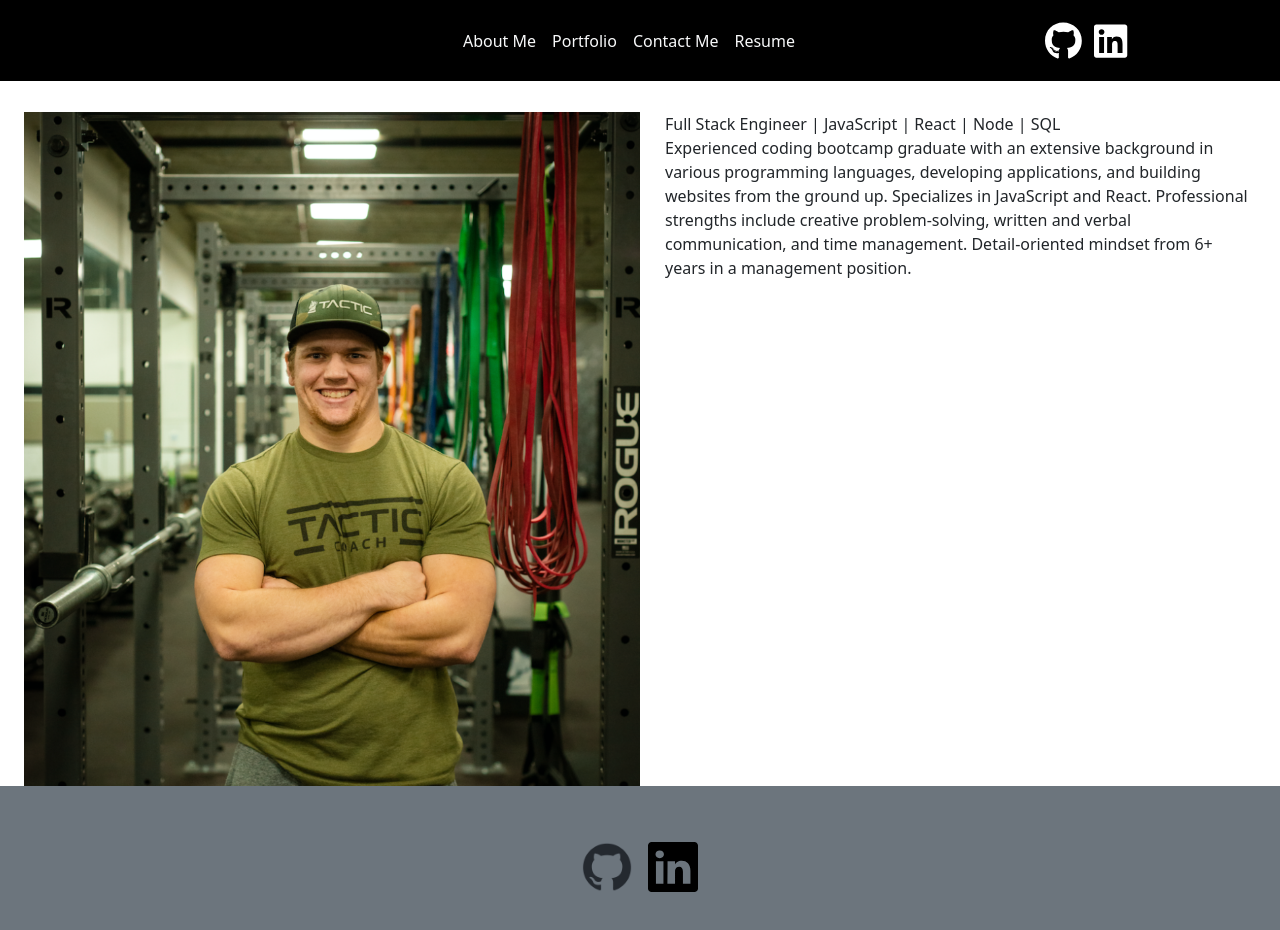
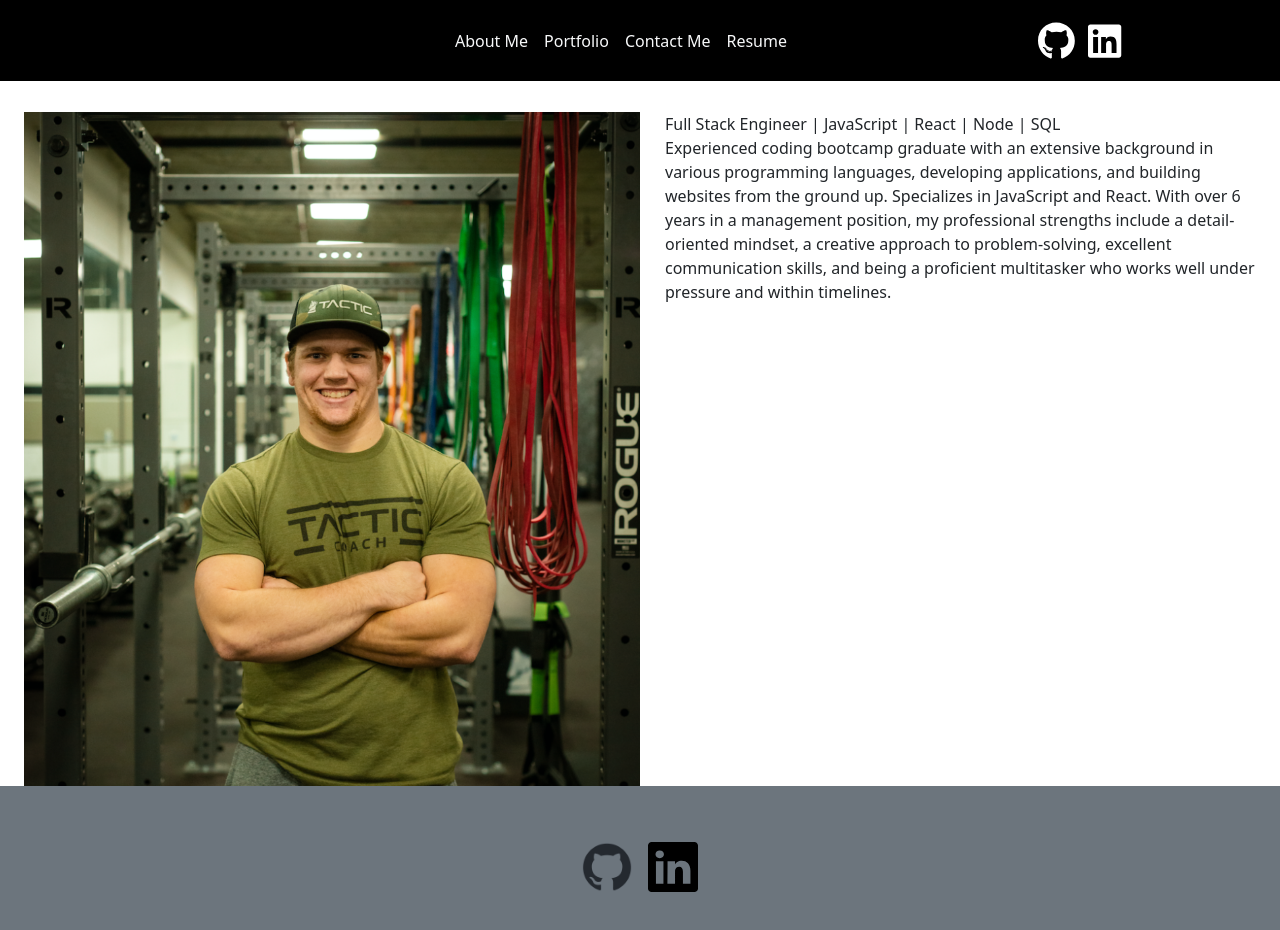
Before and after one commit to MrDietCola/React-Portfolio, a React (Vite) app: page / in a window 1280 px wide. Shown: the top 930 px of the page. Built offline with nearby package versions, Linux system fonts and the light colour scheme; grey boxes are pictures that could not be loaded.

Commit message:
updated resume and about me page and added css to social icons

```diff
--- a/src/components/UI/Navbar.jsx
+++ b/src/components/UI/Navbar.jsx
@@ -40,8 +40,29 @@ export default function Nav({ links }) {
           {links.map((link) => link)}
         </div>
         <div id='socials'>
-          <a className="header-icon pe-2" href="https://github.com/Seidler93" target="_blank"><FontAwesomeIcon icon={faGithub} /></a>
-          <a className="header-icon ps-1" href="https://www.linkedin.com/in/a-j-seidler-a50556b2/" target="_blank"><FontAwesomeIcon icon={faLinkedin} /></a>
+          <motion.button
+           whileHover={{ scale: 1.1, rotate: 360}}
+           whileTap={{ scale: 0.9,  }}
+           transition={{
+            type: "spring",
+            stiffness: 260,
+            damping: 20
+          }}
+           className="header-icon pe-2"
+          >
+           <a className='header-icon' target="_blank" href="https://github.com/Seidler93"><FontAwesomeIcon icon={faGithub}/></a>
+          </motion.button><motion.button
+           whileHover={{ scale: 1.1, rotate: 360}}
+           whileTap={{ scale: 0.9,  }}
+           transition={{
+            type: "spring",
+            stiffness: 260,
+            damping: 20
+          }}
+           className="header-icon pe-2"
+          >
+           <a className='header-icon' target="_blank" href="https://www.linkedin.com/in/a-j-seidler-a50556b2/"><FontAwesomeIcon icon={faLinkedin}/></a>
+          </motion.button>
         </div>
       </div>
     </nav>
--- a/src/index.css
+++ b/src/index.css
@@ -137,7 +137,8 @@ h1 {
   font-size: 38px;
   text-decoration: none;
   color: white;
-  transition: 0.25s ease;
+  background-color: transparent;
+  border: none;
 }
 
 .header-icon:hover {
--- a/src/pages/AboutMePage.jsx
+++ b/src/pages/AboutMePage.jsx
@@ -15,10 +15,7 @@ export default function AboutMePage() {
         Full Stack Engineer | JavaScript | React | Node | SQL <br />
 
         {/* Brief description */}
-        Experienced coding bootcamp graduate with an extensive background in various programming languages,
-        developing applications, and building websites from the ground up. Specializes in JavaScript and React.
-        Professional strengths include creative problem-solving, written and verbal communication, and time management.
-        Detail-oriented mindset from 6+ years in a management position.
+        Experienced coding bootcamp graduate with an extensive background in various programming languages, developing applications, and building websites from the ground up. Specializes in JavaScript and React. With over 6 years in a management position, my professional strengths include a detail-oriented mindset, a creative approach to problem-solving, excellent communication skills, and being a proficient multitasker who works well under pressure and within timelines.
       </p>
     </div>
   );
```
Also changed, not shown: 2 other files (tests, documents, lock files or other folders).
